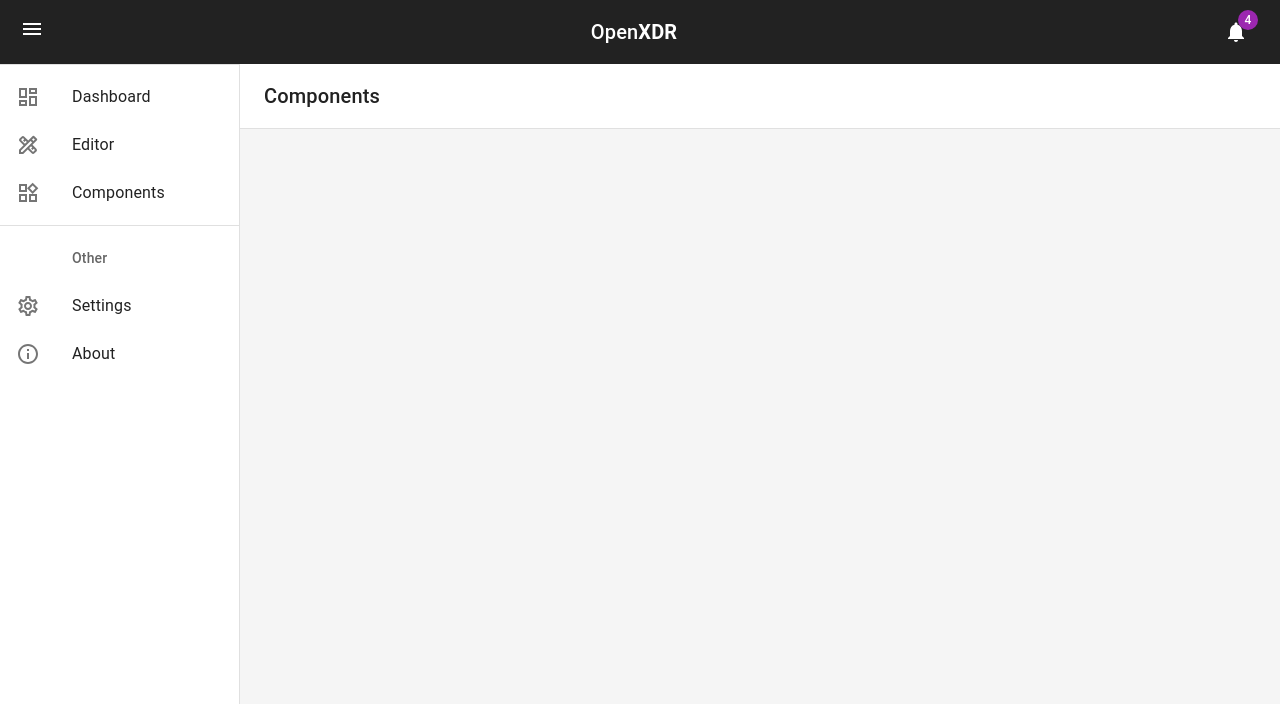
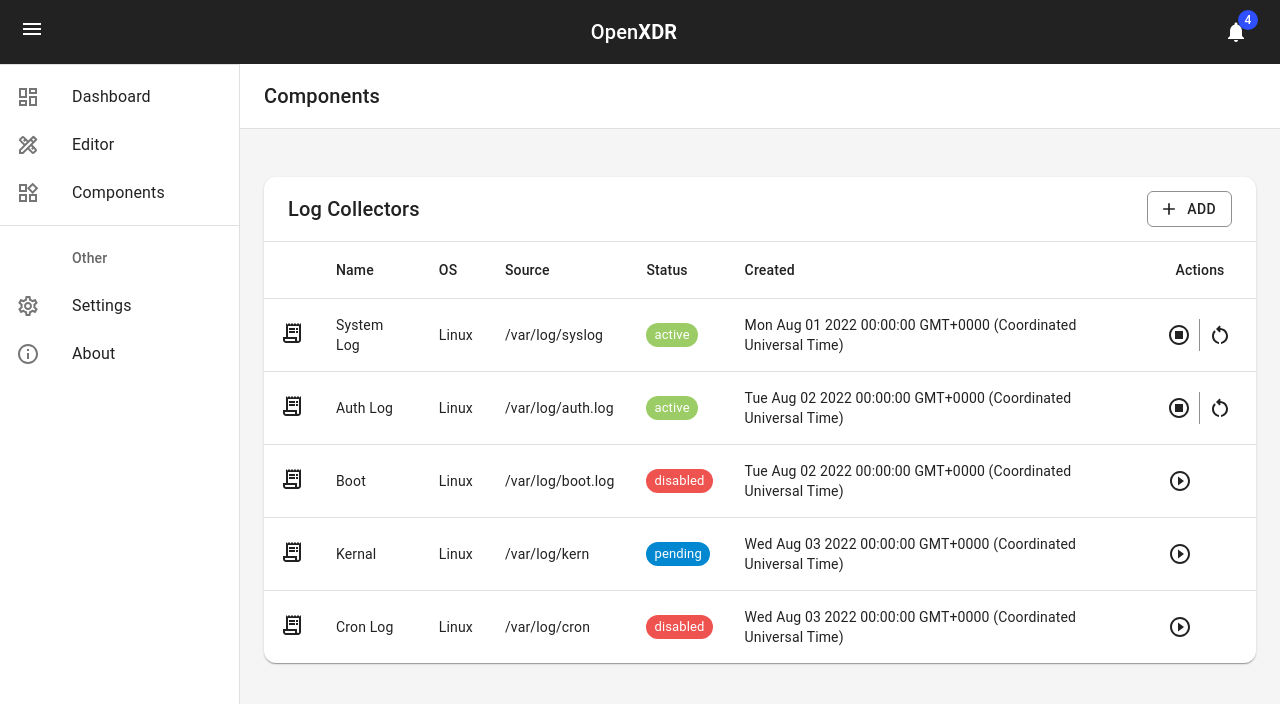
Before and after one commit to scorelab/OpenXDR, a React (Create React App) app in the folder console/: page /components in a window 1280 px wide. Shown: the top 704 px of the page. Built offline with nearby package versions, Linux system fonts and the light colour scheme.

Commit message:
Implemented Log Collection component section

```diff
--- /dev/null
+++ b/console/src/pages/components/ComponentList.js
@@ -0,0 +1,126 @@
+import * as React from 'react';
+import Table from '@mui/material/Table';
+import TableBody from '@mui/material/TableBody';
+import TableCell from '@mui/material/TableCell';
+import TableContainer from '@mui/material/TableContainer';
+import TableHead from '@mui/material/TableHead';
+import TableRow from '@mui/material/TableRow';
+import Paper from '@mui/material/Paper';
+import { Button, ButtonGroup, Chip, Divider, Toolbar, Typography } from '@mui/material';
+
+import AddIcon from '@mui/icons-material/Add';
+import ReceiptLongIcon from '@mui/icons-material/ReceiptLongOutlined';
+import StopIcon from '@mui/icons-material/StopCircleOutlined';
+import StartIcon from '@mui/icons-material/PlayCircleOutline';
+import RestartIcon from '@mui/icons-material/RestartAltOutlined';
+
+
+function createData(
+  name,
+  os,
+  source,
+  created,
+  status,
+) {
+  return { name, os, source, created, status };
+}
+
+const rows = [
+  createData('System Log', 'Linux', '/var/log/syslog', new Date('2022-08-01T00:00:00'), 'active'),
+  createData('Auth Log', 'Linux', '/var/log/auth.log', new Date('2022-08-02T00:00:00'), 'active'),
+  createData('Boot', 'Linux', '/var/log/boot.log', new Date('2022-08-02T00:00:00'), 'disabled'),
+  createData('Kernal', 'Linux', '/var/log/kern', new Date('2022-08-03T00:00:00'), 'pending'),
+  createData('Cron Log', 'Linux', '/var/log/cron', new Date('2022-08-03T00:00:00'), 'disabled'),
+];
+
+function renderStatus(status) {
+  switch (status) {
+    case 'active':
+      return <Chip label={status} color='success' size='small' />
+    case 'disabled':
+      return <Chip label={status} color='error' size='small' />
+    case 'pending':
+      return <Chip label={status} color='info' size='small' />
+  }
+}
+
+function renderActions(status) {
+  switch (status) {
+    case 'active':
+      return (
+        <ButtonGroup size="small" variant="text" aria-label="component actions">
+          <Button><StopIcon /></Button>
+          <Button><RestartIcon /></Button>
+        </ButtonGroup>
+      )
+    case 'disabled':
+      return (
+        <ButtonGroup size="small" variant="text" aria-label="component actions">
+          <Button><StartIcon /></Button>
+        </ButtonGroup>
+      )
+    case 'pending':
+      return (
+        <ButtonGroup size="small" variant="text" aria-label="component actions">
+          <Button><StartIcon /></Button>
+        </ButtonGroup>
+      )
+  }
+}
+
+function ComponentTable() {
+  return (
+    <TableContainer>
+      <Table sx={{ minWidth: 650 }} aria-label="simple table">
+        <TableHead>
+          <TableRow>
+            <TableCell padding="checkbox"></TableCell>
+            <TableCell>Name</TableCell>
+            <TableCell>OS</TableCell>
+            <TableCell>Source</TableCell>
+            <TableCell>Status</TableCell>
+            <TableCell>Created</TableCell>
+            <TableCell align='center'>Actions</TableCell>
+          </TableRow>
+        </TableHead>
+        <TableBody>
+          {rows.map((row) => (
+            <TableRow
+              key={row.name}
+              sx={{ '&:last-child td, &:last-child th': { border: 0 } }}
+            >
+              <TableCell><ReceiptLongIcon /></TableCell>
+              <TableCell component="th" scope="row">
+                {row.name}
+              </TableCell>
+              <TableCell>{row.os}</TableCell>
+              <TableCell>{row.source}</TableCell>
+              <TableCell>{renderStatus(row.status)}</TableCell>
+              <TableCell>{row.created.toString()}</TableCell>
+              <TableCell>{renderActions(row.status)}</TableCell>
+            </TableRow>
+          ))}
+        </TableBody>
+      </Table>
+    </TableContainer>
+  );
+}
+
+function ComponentList(props) {
+  return (
+    <Paper>
+      <Toolbar sx={{ pl: 0 }}>
+        <Typography variant="h6" component="div" sx={{ flexGrow: 1 }}>
+          Log Collectors
+        </Typography>
+        <Button variant="outlined" startIcon={<AddIcon />}>
+          Add
+        </Button>
+      </Toolbar>
+      <Divider />
+      <ComponentTable />
+    </Paper>
+  )
+}
+
+export default ComponentList;
--- a/console/src/pages/components/Components.js
+++ b/console/src/pages/components/Components.js
@@ -1,13 +1,18 @@
-import React, {  } from 'react';
+import React, { } from 'react';
 
 import './Components.css';
 import PageToolbar from '../../components/PageToolbar';
+import ComponentList from './ComponentList';
+import { Container } from '@mui/material';
 
 function Components() {
 
   return (
     <div className="Components">
-      <PageToolbar title="Components"/>
+      <PageToolbar title="Components" />
+      <Container maxWidth="lg" sx={{ mt: 6, mb: 4 }}>
+        <ComponentList />
+      </Container>
     </div>
   );
 }
--- a/console/src/theme.js
+++ b/console/src/theme.js
@@ -3,14 +3,26 @@
         primary: {
             main: "#222",
         },
+        secondary: {
+            main: '#304ffe',
+        },
+        success: {
+            main: '#9ccc65',
+            contrastText: '#fff',
+        },
+        error: {
+            main: '#ef5350',
+        },
     },
     shape: {
         borderRadius: 12,
     },
-    overrides: {
+    components: {
         MuiButton: {
-            root: {
-                borderRadius: 4,
+            styleOverrides: {
+                root: {
+                    borderRadius: 6,
+                },
             },
         },
     },
```
